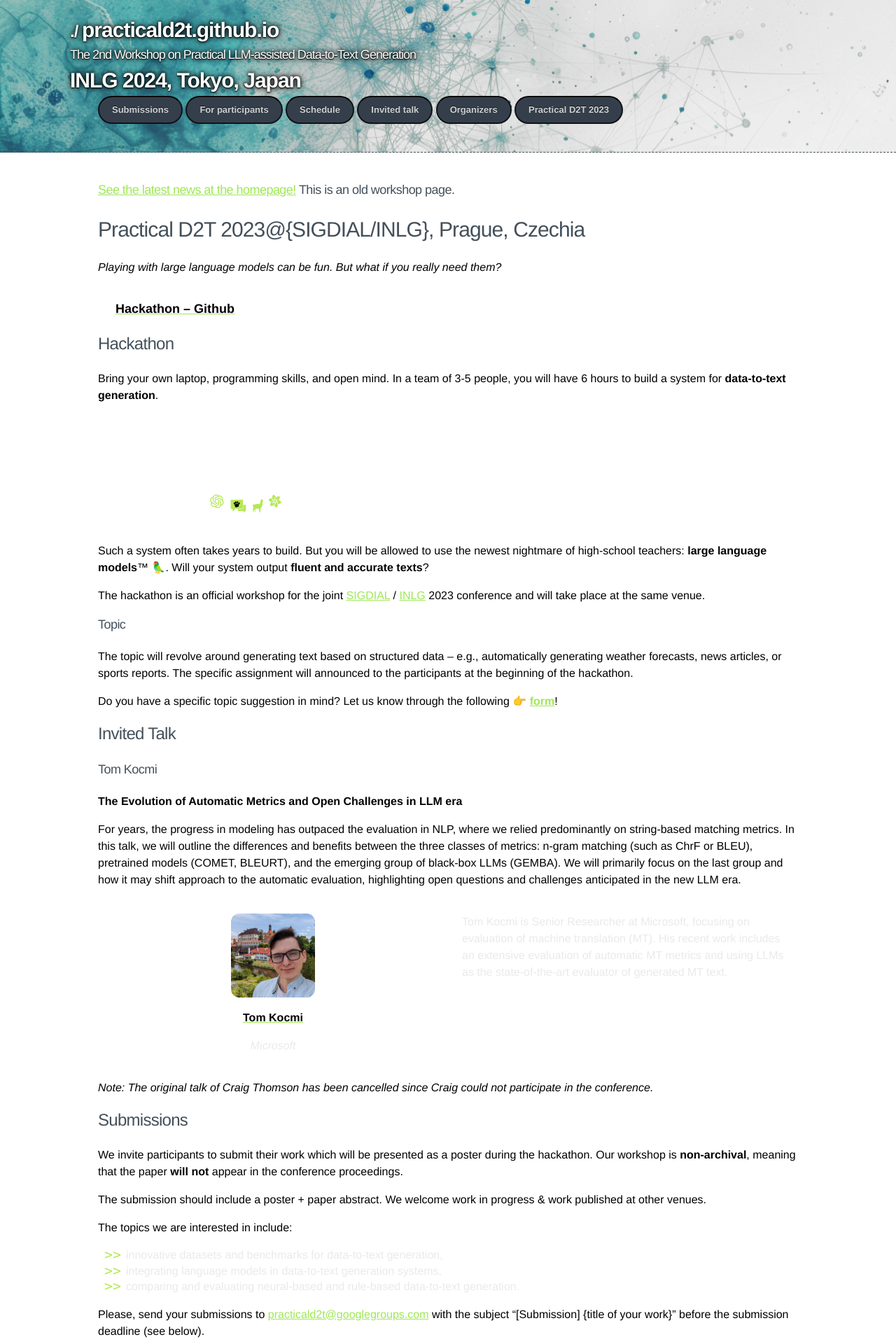
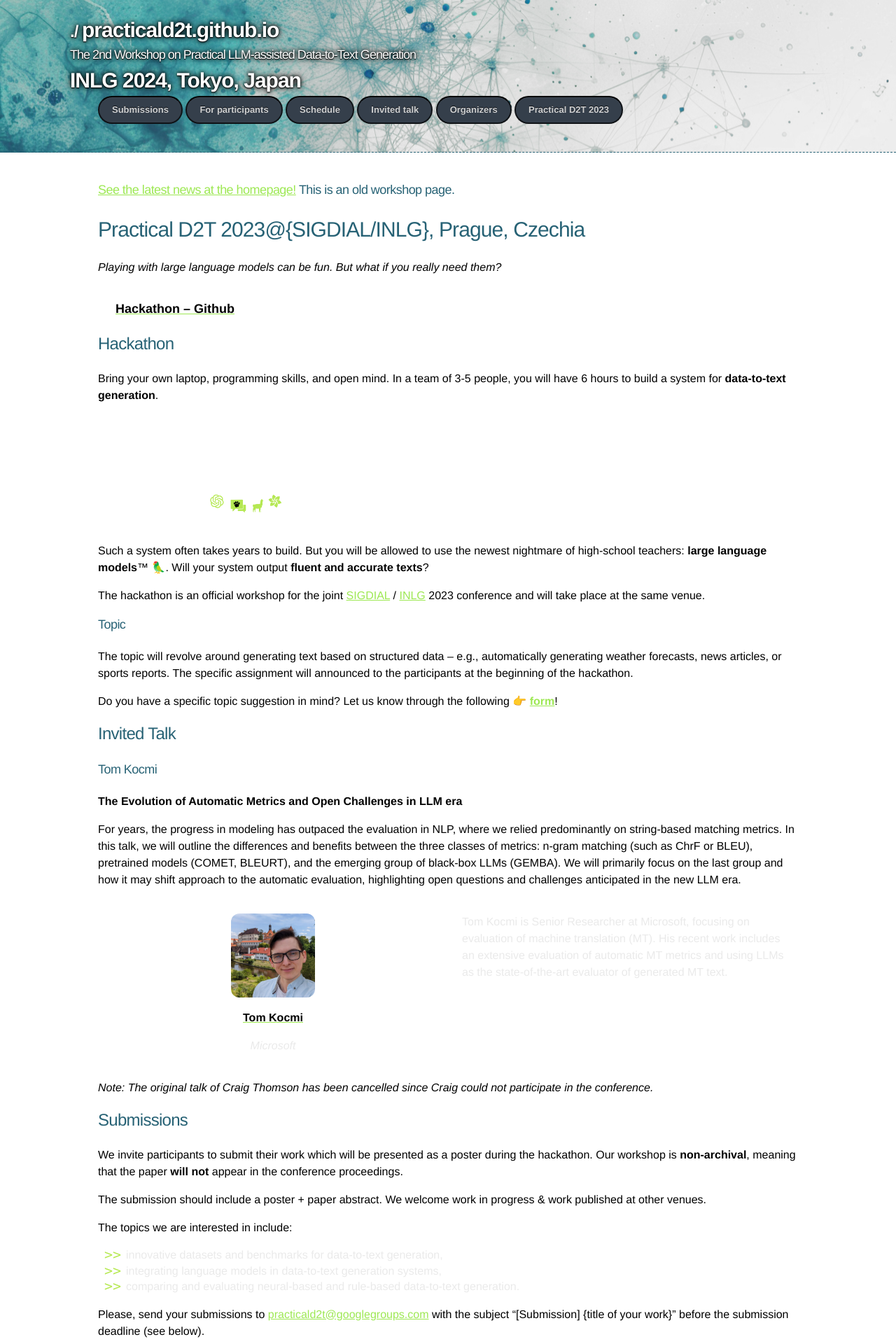
Before and after one commit to practicald2t/practicald2t.github.io, a Jekyll site: the page built from 2023/index.md, in a window 1280 px wide. Shown: the top 1920 px of the page at 70% size. Built offline with Jekyll 4.4.1, drawn with Linux system fonts in a browser that asks for light colours.

Commit message:
Update jekyll-theme-hacker.scss

```diff
--- a/_sass/jekyll-theme-hacker.scss
+++ b/_sass/jekyll-theme-hacker.scss
@@ -8,7 +8,7 @@ $blockquote-color: black;//$silver-chalice !default;
 $blockquote-border: black;//$dove-grey !default;
 $container-max-width: 1000px;
 //uccollab: re-theming
-$conifer-replacement: #44505a;
+$conifer-replacement: #276275;
 $button-replacement: #353f4b;
 $font-replacement: "Helvetica Neue", Helvetica, Arial, "Lucida Grande", "Open Sans", sans-serif;
 
```
